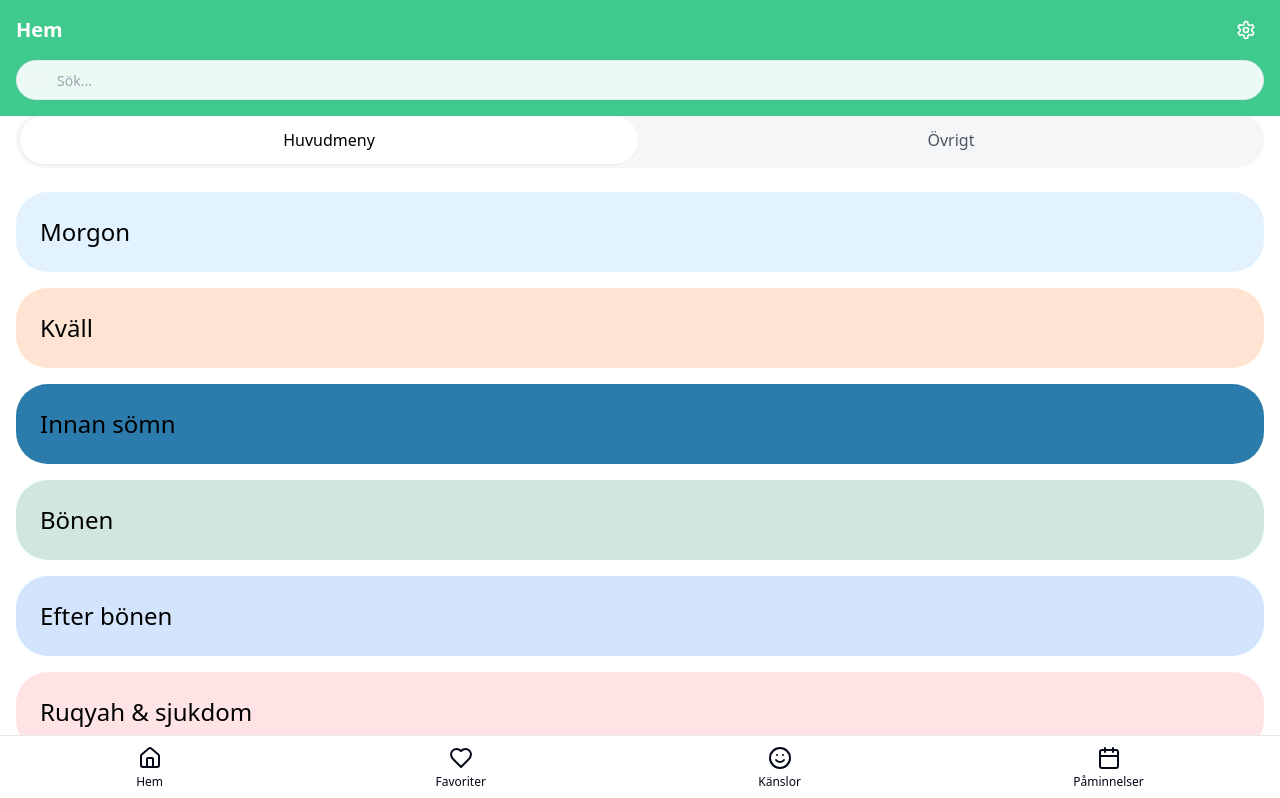
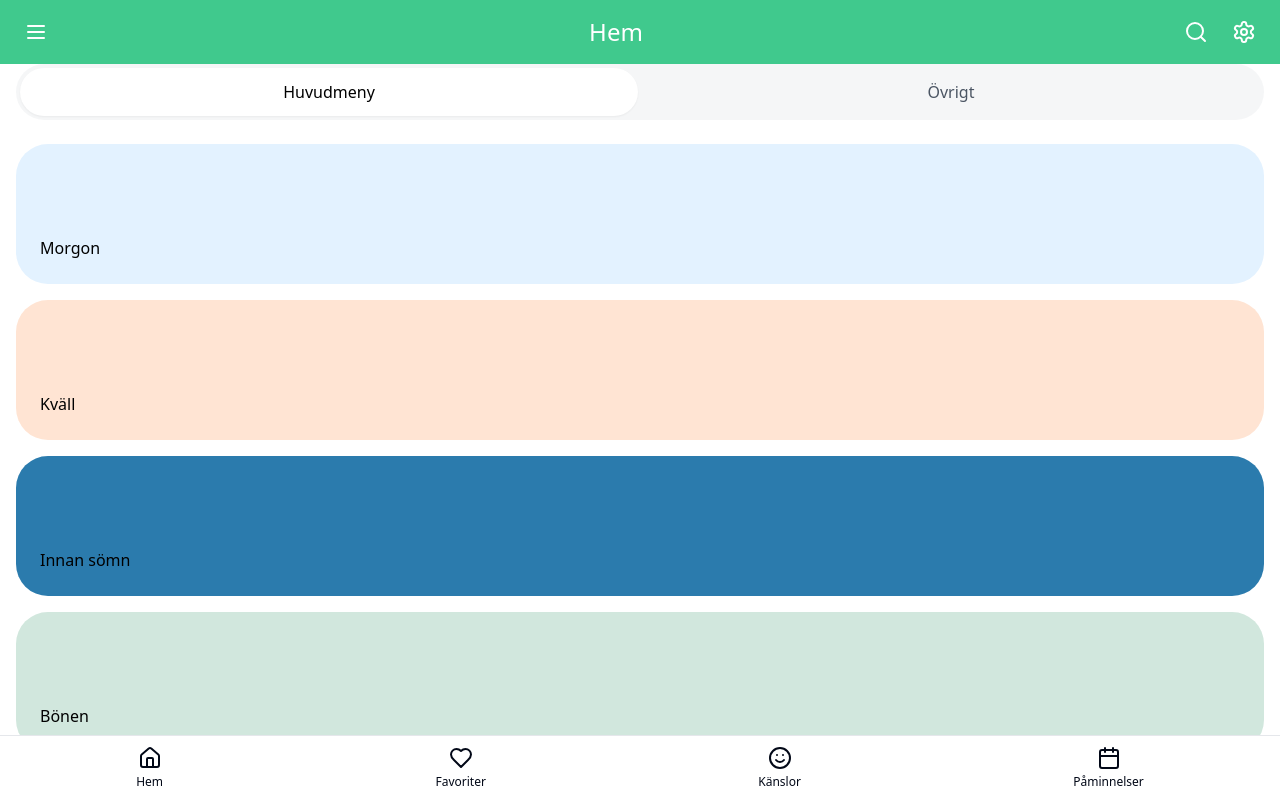
Before and after one commit to Usmanyousaf88/duapp, a React (Vite) app: page / in a window 1280 px wide. Shown: the top 798 px of the page. Built offline with nearby package versions, Linux system fonts and the light colour scheme.

Commit message:
Redo search button layout
Updated the search button section to match the provided design. Increased the height of the cards and reduced the text size, positioning the text on the lower left side of the cards to prevent overlap with the images.
[skip gpt_engineer]

```diff
--- a/src/components/CategoryCard.tsx
+++ b/src/components/CategoryCard.tsx
@@ -12,12 +12,12 @@ export const CategoryCard = ({ title, color, icon, onClick }: CategoryCardProps)
     <button
       onClick={onClick}
       className={cn(
-        "w-full p-6 rounded-[32px] transition-transform hover:scale-[1.02] active:scale-[0.98]",
-        "animate-fade-in flex items-start",
+        "w-full h-[140px] rounded-[32px] transition-transform hover:scale-[1.02] active:scale-[0.98]",
+        "animate-fade-in flex items-end p-6",
         color
       )}
     >
-      <h3 className="text-2xl font-medium text-left text-black">{title}</h3>
+      <h3 className="text-base font-medium text-left text-black">{title}</h3>
     </button>
   );
 };
--- a/src/pages/Index.tsx
+++ b/src/pages/Index.tsx
@@ -2,7 +2,7 @@ import { useState } from "react";
 import { SearchBar } from "@/components/SearchBar";
 import { CategoryCard } from "@/components/CategoryCard";
 import { TabToggle } from "@/components/TabToggle";
-import { Settings } from "lucide-react";
+import { Menu, Search, Settings } from "lucide-react";
 import { BottomNav } from "@/components/BottomNav";
 
 const mainCategories = [
@@ -88,17 +88,22 @@ const Index = () => {
     <div className="min-h-screen bg-white">
       <div className="fixed top-0 inset-x-0 bg-[#40C98D] z-10">
         <div className="flex items-center justify-between px-4 py-3">
-          <h1 className="text-xl font-semibold text-white">Hem</h1>
-          <button className="p-2 hover:bg-white/10 rounded-full transition-colors">
-            <Settings className="w-5 h-5 text-white" />
+          <button className="p-2 hover:bg-white/10 rounded-lg transition-colors">
+            <Menu className="w-6 h-6 text-white" />
           </button>
-        </div>
-        <div className="px-4 pb-4">
-          <SearchBar onSearch={handleSearch} />
+          <h1 className="text-2xl font-medium text-white">Hem</h1>
+          <div className="flex items-center gap-2">
+            <button className="p-2 hover:bg-white/10 rounded-lg transition-colors">
+              <Search className="w-6 h-6 text-white" />
+            </button>
+            <button className="p-2 hover:bg-white/10 rounded-lg transition-colors">
+              <Settings className="w-6 h-6 text-white" />
+            </button>
+          </div>
         </div>
       </div>
 
-      <div className="pt-28 px-4 pb-24">
+      <div className="pt-16 px-4 pb-24">
         <TabToggle activeTab={activeTab} onTabChange={setActiveTab} />
 
         <div className="grid gap-4">
```
